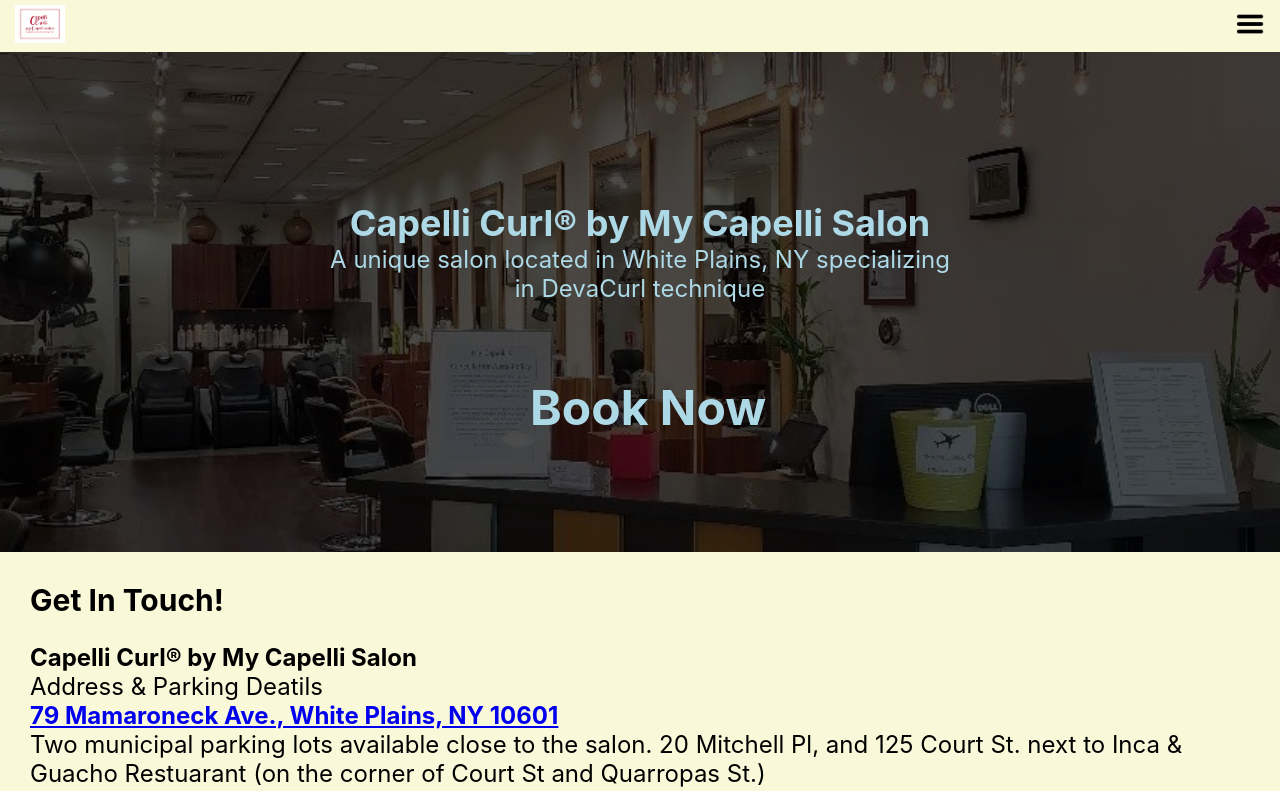
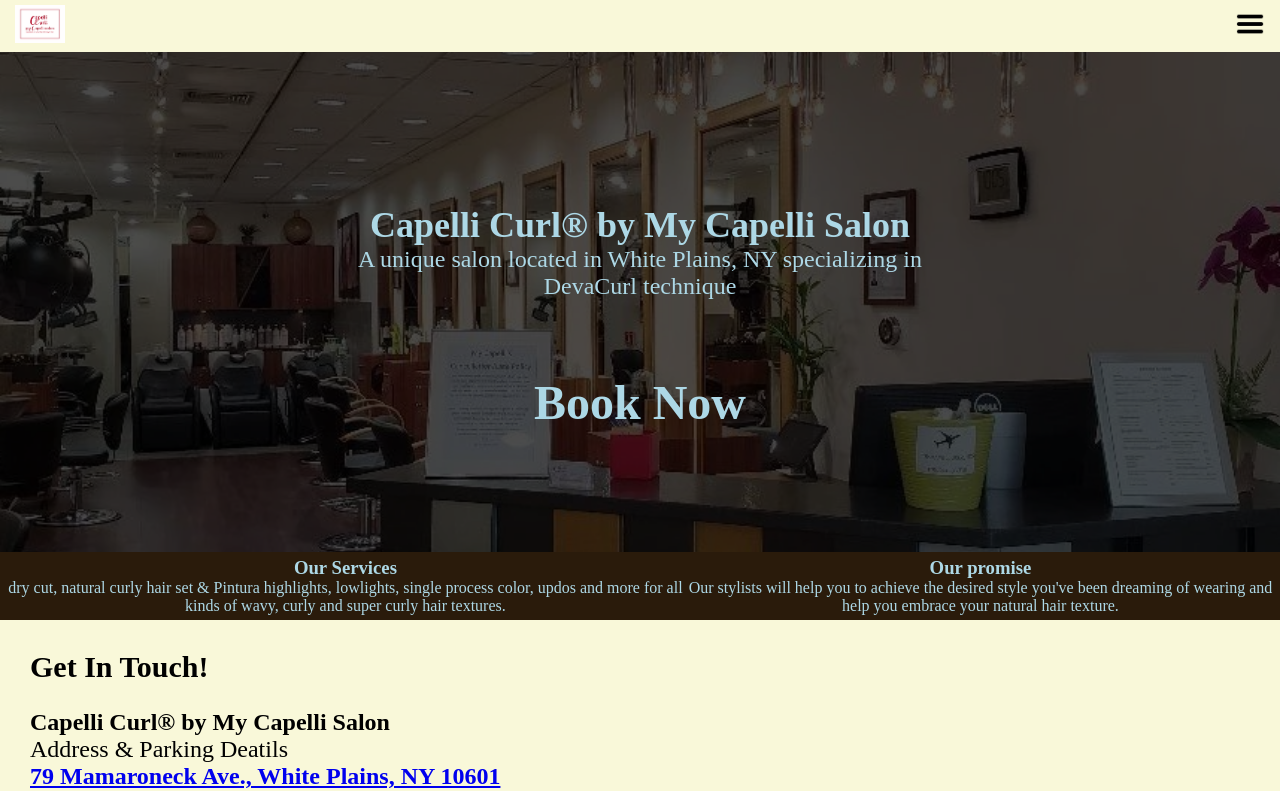
Before and after one commit to alexJSanchez/micapelli, a React (Create React App) app: page / in a window 1280 px wide. Shown: the top 791 px of the page. Built offline with nearby package versions, Linux system fonts and the light colour scheme.

Commit message:
services section

```diff
--- a/src/App.css
+++ b/src/App.css
@@ -2,7 +2,7 @@
 	padding: 0;
 	margin: 0;
 	box-sizing: border-box;
-	/* font-family: cursive; */
+	font-family: cursive;
 }
 .App {
 	text-align: center;
@@ -54,6 +54,18 @@
 .footer {
 	font-size: 18px;
 }
+.team {
+	background-color: #2a1b0b;
+	text-align: center;
+	color: lightblue;
+	padding: 5px;
+}
+.team-heading-container {
+	display: flex;
+	h2 {
+		text-wrap: nowrap;
+	}
+}
 @media only screen and (min-width: 1440px) {
 	.getintouch {
 		display: none;
@@ -68,8 +80,6 @@
 		width: 400px;
 	}
 }
-.footer-icons-container {
-}
 
 @media only screen and (min-width: 1024px) {
 	.header-text-container {
--- a/src/components/Main.js
+++ b/src/components/Main.js
@@ -1,4 +1,5 @@
 import React from "react";
+import Team from "./team";
 import "../App.css";
 import frontdesk from "../frontdesk_mobile.png";
 function Main() {
@@ -67,6 +68,7 @@
 					</div>
 				</div>
 			</div>
+			<Team />
 		</div>
 	);
 }
--- /dev/null
+++ b/src/components/team.js
@@ -0,0 +1,24 @@
+import React from "react";
+
+function Team() {
+	return (
+		<div className="team">
+			<div className="team-heading-container">
+				<p>
+					<h3>Our Services</h3>
+					dry cut, natural curly hair set & Pintura highlights, lowlights,
+					single process color, updos and more for all kinds of wavy, curly and
+					super curly hair textures.
+				</p>
+				<p>
+					<h3>Our promise</h3>
+					Our stylists will help you to achieve the desired style you've been
+					dreaming of wearing and help you embrace your natural hair texture.
+				</p>
+			</div>
+			<div></div>
+		</div>
+	);
+}
+
+export default Team;
```
